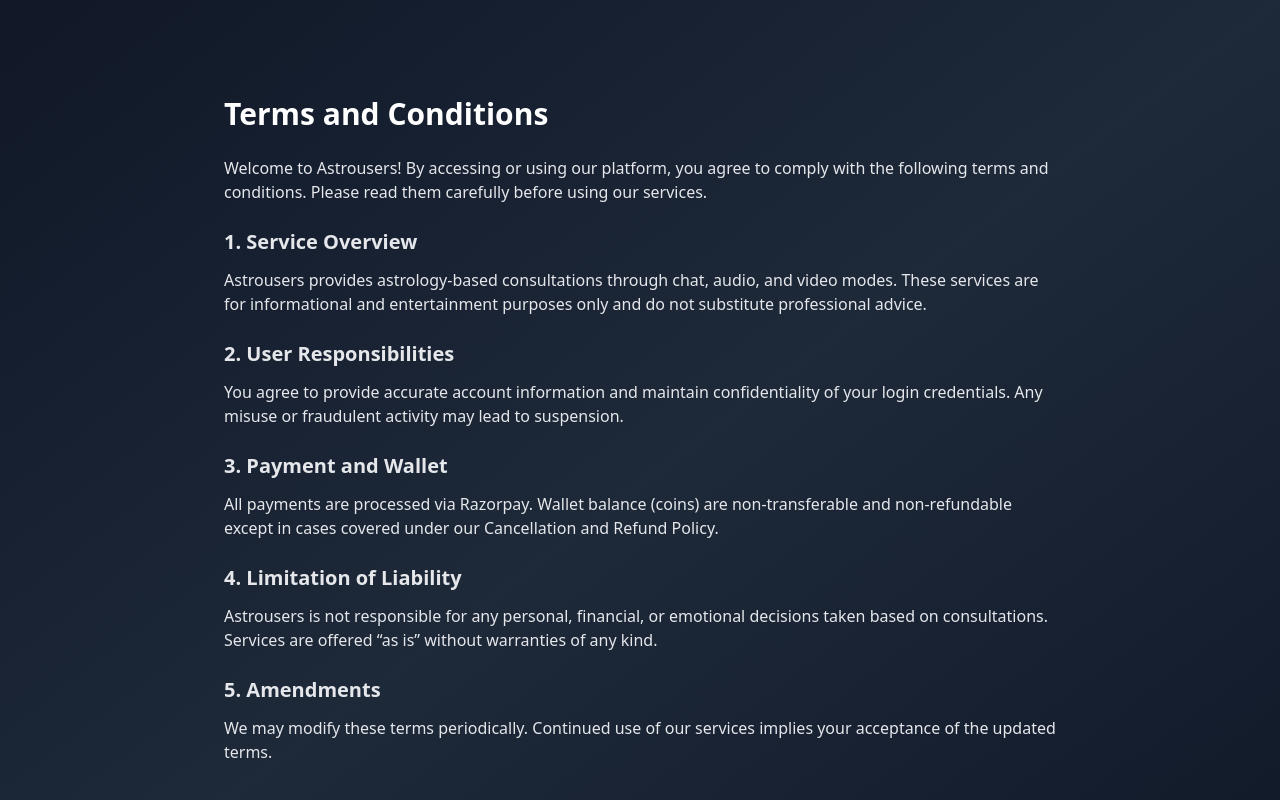
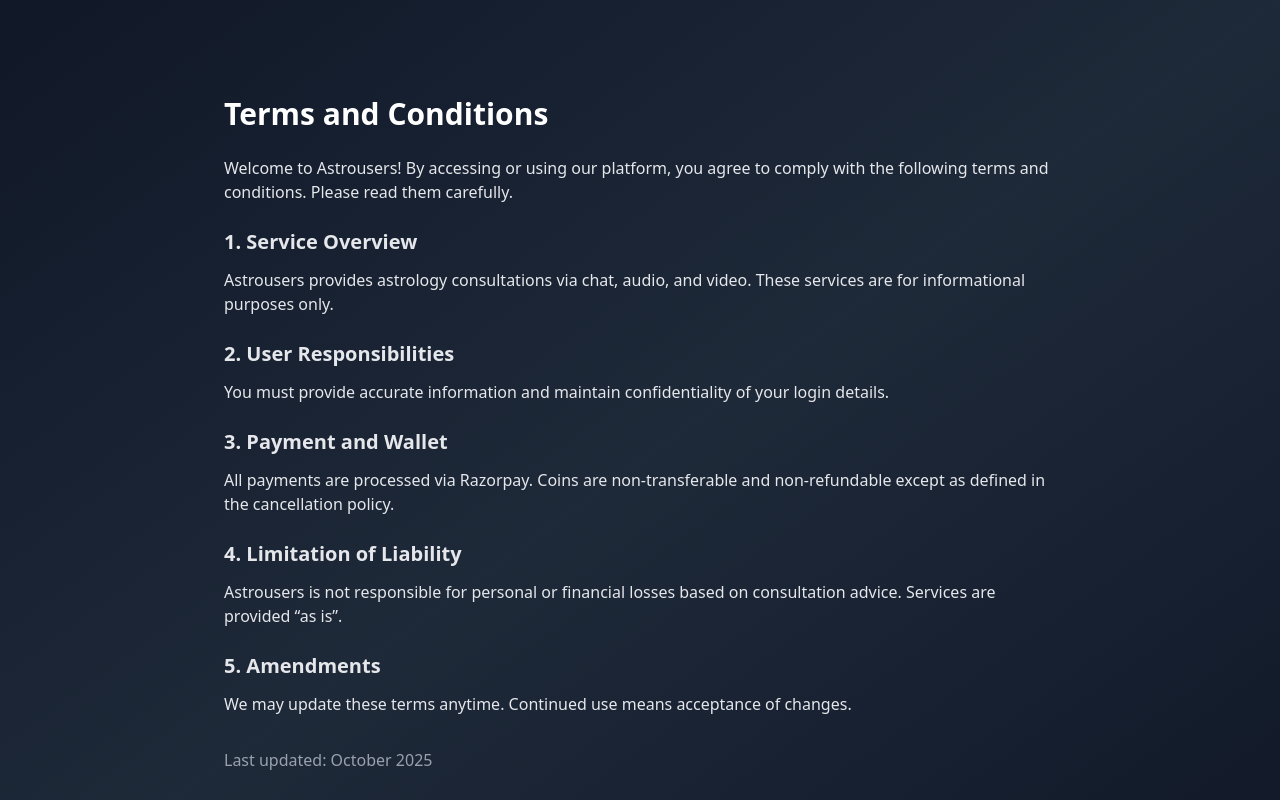
Before and after one commit to harshulchawla1408/Astrousers, a Next.js app in the folder frontend/: page /terms-and-conditions in a window 1280 px wide. Shown: the top 800 px of the page. Built offline with nearby package versions, Linux system fonts and the light colour scheme.

Commit message:
Vercel updation

```diff
--- /dev/null
+++ b/frontend/app/cancellation-refund/layout.jsx
@@ -0,0 +1,9 @@
+export const metadata = {
+  title: "Cancellation & Refund Policy — Astrousers",
+  description:
+    "Read Astrousers cancellation and refund policy including coins/wallet rules and refund conditions.",
+};
+
+export default function Layout({ children }) {
+  return <>{children}</>;
+}
--- a/frontend/app/cancellation-refund/page.jsx
+++ b/frontend/app/cancellation-refund/page.jsx
@@ -1,11 +1,7 @@
 "use client";
+
 import { motion } from "framer-motion";
 import Link from "next/link";
-
-export const metadata = {
-  title: "Cancellation & Refund Policy — Astrousers",
-  description: "Read Astrousers cancellation and refund policy including coins/wallet rules and refund conditions.",
-};
 
 export default function CancellationRefund() {
   return (
@@ -29,14 +25,11 @@
         </p>
 
         <h2 className="text-xl font-semibold mt-6 mb-3">2. Refund Policy</h2>
-        <p>
-          Refunds will only be issued if:
-          <ul className="list-disc pl-5 mt-2">
-            <li>The astrologer fails to attend the session.</li>
-            <li>A technical error prevents service completion.</li>
-            <li>Duplicate payment is made by mistake.</li>
-          </ul>
-        </p>
+        <ul className="list-disc pl-5 mt-2">
+          <li>The astrologer fails to attend the session.</li>
+          <li>A technical error prevents service completion.</li>
+          <li>Duplicate payment is made by mistake.</li>
+        </ul>
 
         <h2 className="text-xl font-semibold mt-6 mb-3">3. Coins & Wallet</h2>
         <p>
--- /dev/null
+++ b/frontend/app/privacy-policy/layout.jsx
@@ -0,0 +1,9 @@
+export const metadata = {
+  title: "Privacy Policy — Astrousers",
+  description:
+    "Astrousers Privacy Policy: how we collect, use, and protect your personal information.",
+};
+
+export default function Layout({ children }) {
+  return <>{children}</>;
+}
--- a/frontend/app/privacy-policy/page.jsx
+++ b/frontend/app/privacy-policy/page.jsx
@@ -1,11 +1,7 @@
 "use client";
+
 import { motion } from "framer-motion";
 import Link from "next/link";
-
-export const metadata = {
-  title: "Privacy Policy — Astrousers",
-  description: "Astrousers Privacy Policy: how we collect, use, and protect your personal information.",
-};
 
 export default function PrivacyPolicy() {
   return (
@@ -18,8 +14,8 @@
       >
         <h1 className="text-3xl font-bold mb-6 text-white">Privacy Policy</h1>
         <p className="mb-4">
-          At Astrousers, we value your privacy. This Privacy Policy explains how we collect, use, and
-          protect your personal information when you use our platform.
+          At Astrousers, we value your privacy. This Privacy Policy explains how we collect, use,
+          and protect your personal information when you use our platform.
         </p>
 
         <h2 className="text-xl font-semibold mt-6 mb-3">1. Information We Collect</h2>
@@ -30,8 +26,8 @@
 
         <h2 className="text-xl font-semibold mt-6 mb-3">2. How We Use Your Data</h2>
         <p>
-          Your data is used to personalize your astrological reports, connect you with astrologers,
-          and process payments. We never sell or rent your information to third parties.
+          Your data is used to personalize your reports, connect you with astrologers, and process
+          payments. We never sell or rent your information to third parties.
         </p>
 
         <h2 className="text-xl font-semibold mt-6 mb-3">3. Cookies</h2>
@@ -48,7 +44,7 @@
 
         <h2 className="text-xl font-semibold mt-6 mb-3">5. Contact Us</h2>
         <p>
-          For any privacy-related questions, reach us at{" "}
+          For privacy-related questions, reach us at{" "}
           <a href="mailto:support@astrousers.com" className="text-blue-400 underline">
             support@astrousers.com
           </a>
--- /dev/null
+++ b/frontend/app/terms-and-conditions/layout.jsx
@@ -0,0 +1,9 @@
+export const metadata = {
+  title: "Terms and Conditions — Astrousers",
+  description:
+    "Read the Terms and Conditions for Astrousers. Important information about service usage, payments, and liability.",
+};
+
+export default function Layout({ children }) {
+  return <>{children}</>;
+}
--- a/frontend/app/terms-and-conditions/page.jsx
+++ b/frontend/app/terms-and-conditions/page.jsx
@@ -1,11 +1,7 @@
 "use client";
+
 import { motion } from "framer-motion";
 import Link from "next/link";
-
-export const metadata = {
-  title: "Terms and Conditions — Astrousers",
-  description: "Read the Terms and Conditions for Astrousers. Important information about service usage, payments, and liability.",
-};
 
 export default function TermsAndConditions() {
   return (
@@ -19,38 +15,35 @@
         <h1 className="text-3xl font-bold mb-6 text-white">Terms and Conditions</h1>
         <p className="mb-4">
           Welcome to Astrousers! By accessing or using our platform, you agree to comply with the
-          following terms and conditions. Please read them carefully before using our services.
+          following terms and conditions. Please read them carefully.
         </p>
 
         <h2 className="text-xl font-semibold mt-6 mb-3">1. Service Overview</h2>
         <p>
-          Astrousers provides astrology-based consultations through chat, audio, and video modes.
-          These services are for informational and entertainment purposes only and do not substitute
-          professional advice.
+          Astrousers provides astrology consultations via chat, audio, and video. These services
+          are for informational purposes only.
         </p>
 
         <h2 className="text-xl font-semibold mt-6 mb-3">2. User Responsibilities</h2>
         <p>
-          You agree to provide accurate account information and maintain confidentiality of your login
-          credentials. Any misuse or fraudulent activity may lead to suspension.
+          You must provide accurate information and maintain confidentiality of your login details.
         </p>
 
         <h2 className="text-xl font-semibold mt-6 mb-3">3. Payment and Wallet</h2>
         <p>
-          All payments are processed via Razorpay. Wallet balance (coins) are non-transferable and
-          non-refundable except in cases covered under our Cancellation and Refund Policy.
+          All payments are processed via Razorpay. Coins are non-transferable and non-refundable
+          except as defined in the cancellation policy.
         </p>
 
         <h2 className="text-xl font-semibold mt-6 mb-3">4. Limitation of Liability</h2>
         <p>
-          Astrousers is not responsible for any personal, financial, or emotional decisions taken
-          based on consultations. Services are offered “as is” without warranties of any kind.
+          Astrousers is not responsible for personal or financial losses based on consultation
+          advice. Services are provided “as is”.
         </p>
 
         <h2 className="text-xl font-semibold mt-6 mb-3">5. Amendments</h2>
         <p>
-          We may modify these terms periodically. Continued use of our services implies your
-          acceptance of the updated terms.
+          We may update these terms anytime. Continued use means acceptance of changes.
         </p>
 
         <p className="mt-8 text-gray-400">Last updated: October 2025</p>
```
